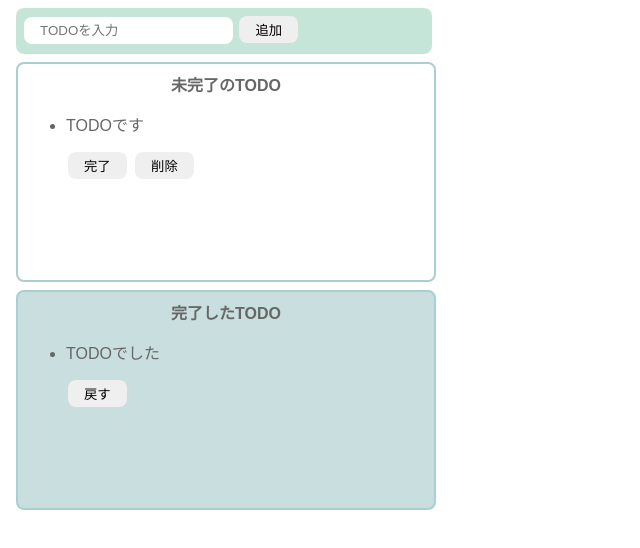
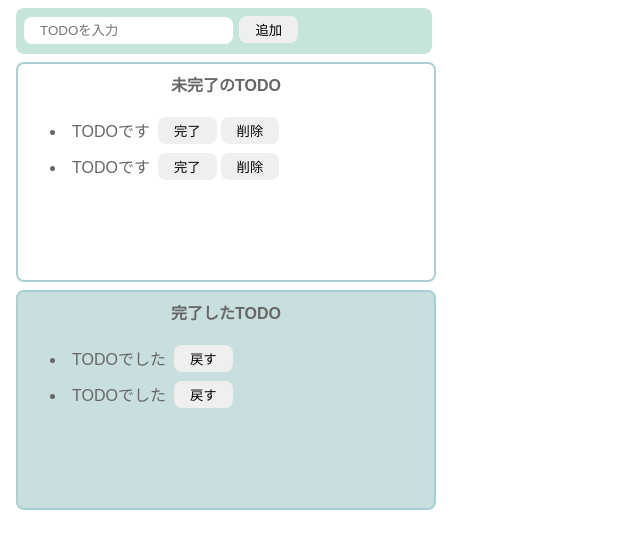
Before and after one commit to goro-ne/todo, a website built with Vite: page index.html in a window 1280 px wide. Shown: the whole page, without its empty margins (0-640 px from the left). Built offline with nearby package versions, Linux system fonts and the light colour scheme.

Commit message:
edit list item

```diff
--- a/index.html
+++ b/index.html
@@ -15,8 +15,15 @@
       <p class="title">未完了のTODO</p>
       <ul>
         <li>
-          <div>
-            <p>TODOです</p>
+          <div class="list-row">
+            <p class="todo-item">TODOです</p>
+            <button>完了</button>
+            <button>削除</button>
+          </div>
+        </li>
+        <li>
+          <div class="list-row">
+            <p class="todo-item">TODOです</p>
             <button>完了</button>
             <button>削除</button>
           </div>
@@ -27,8 +34,14 @@
       <p class="title">完了したTODO</p>
       <ul>
         <li>
-          <div>
-            <p>TODOでした</p>
+          <div class="list-row">
+            <p class="todo-item">TODOでした</p>
+            <button>戻す</button>
+          </div>
+        </li>
+        <li>
+          <div class="list-row">
+            <p class="todo-item">TODOでした</p>
             <button>戻す</button>
           </div>
         </li>
```
